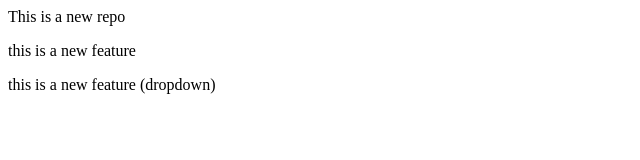
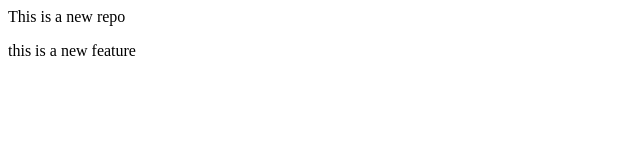
Before and after one commit to ram19984/local-repo, a plain HTML site: page index.html in a window 1280 px wide. Shown: the whole page, without its empty margins (0-640 px from the left). Drawn offline with Linux system fonts and the light colour scheme.

Commit message:
for surity

```diff
--- a/index.html
+++ b/index.html
@@ -1,3 +1,2 @@
 <p>This is a new repo</p>
 <p>this is a new feature</p>
-<p>this is a new feature (dropdown)</p>
```
